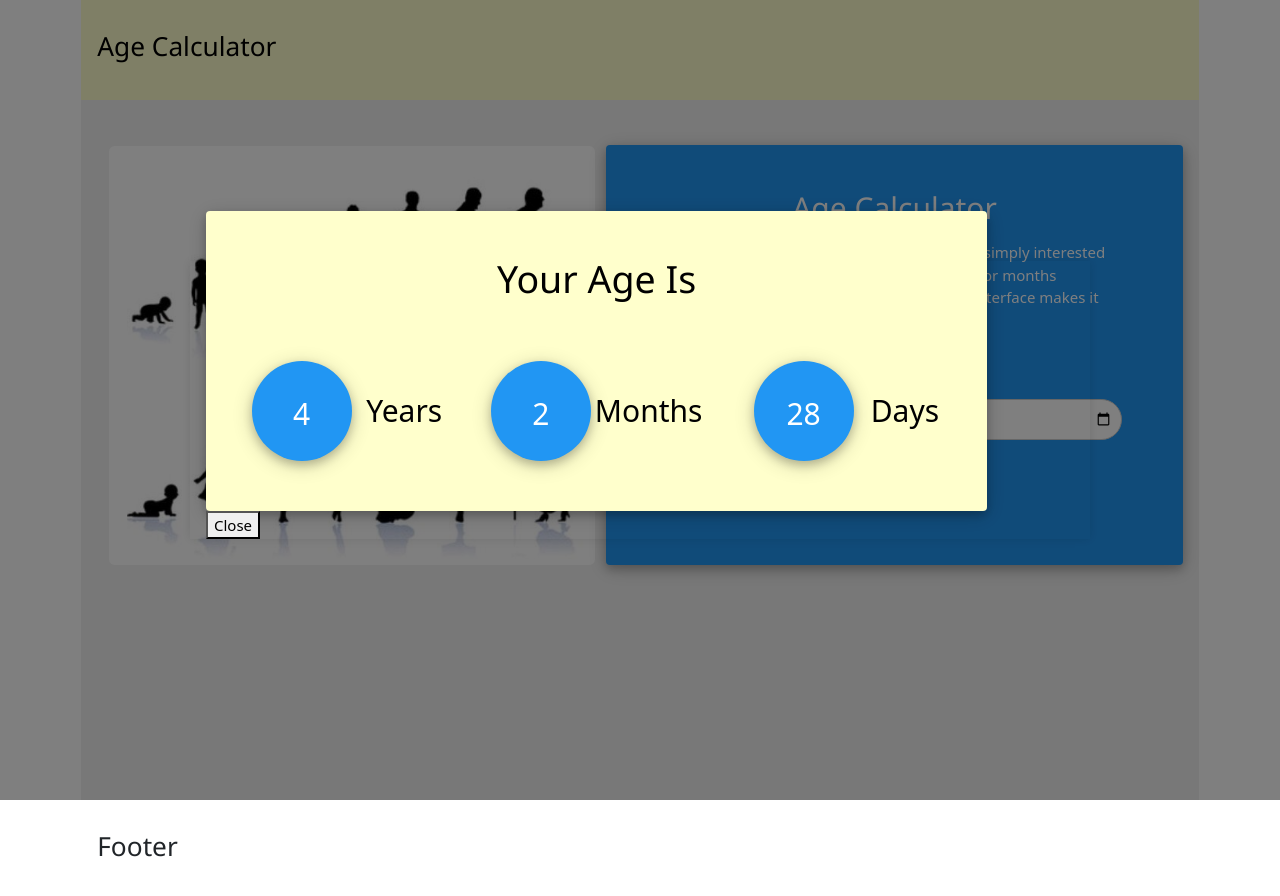
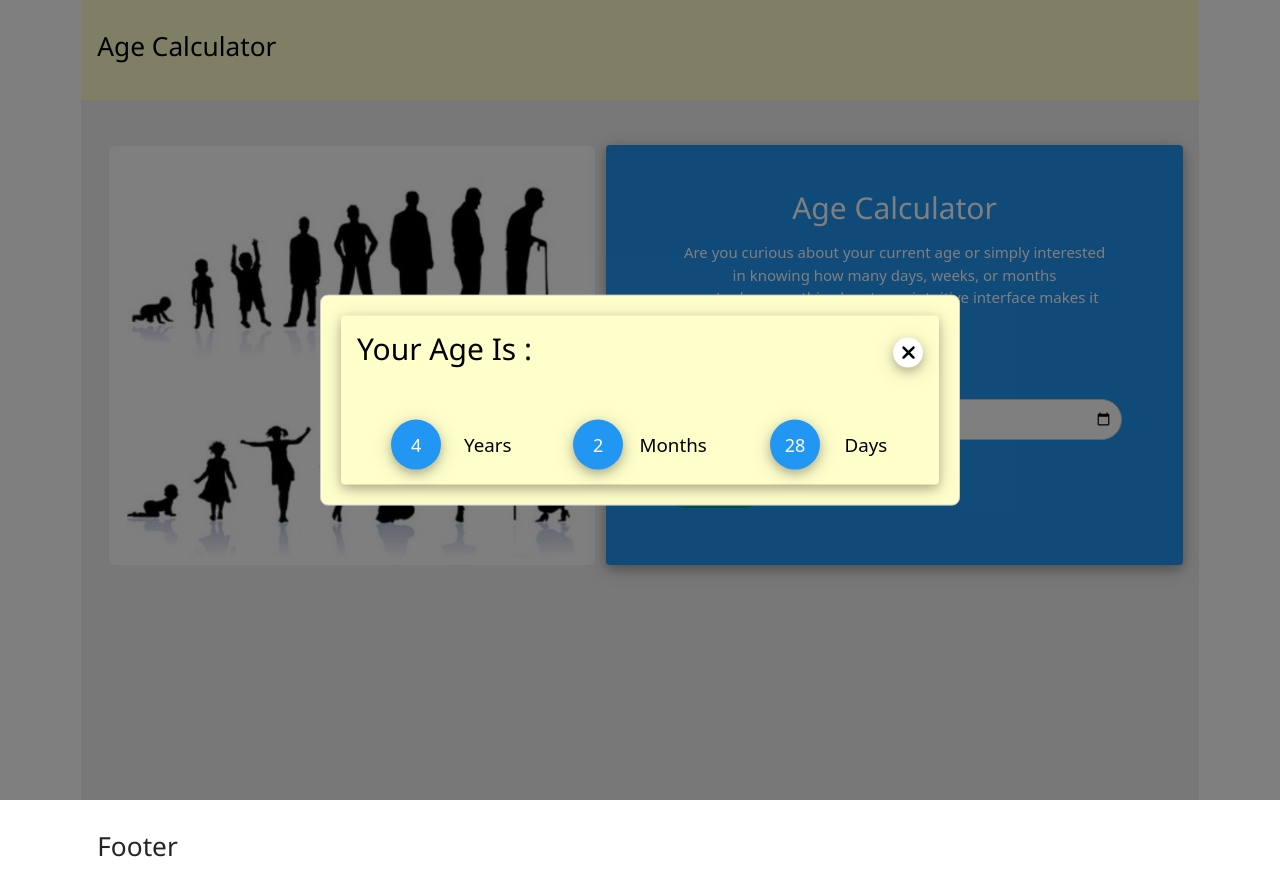
Before and after one commit to DEANKAGO/TechAlpha_ageCalculator., a React (Create React App) app: page / in a window 1280 px wide. Both pictures are taken after typing "2020-01-15" into the empty fields and a click on the button "Calculate". Shown: the top 896 px of the page. Built offline with nearby package versions, Linux system fonts and the light colour scheme.

Commit message:
restyle modal

```diff
--- a/src/components/Results/Results.jsx
+++ b/src/components/Results/Results.jsx
@@ -2,34 +2,46 @@ import React from 'react';
 import './results.css';
 import { Row } from 'react-bootstrap';
 import { Col } from 'react-bootstrap';
+import { Image } from 'react-bootstrap';
+import cancel from '../../images/xmark-solid.svg';
 
 export const Results = (props) => {
   return (
-    <div
-      className='w3-container w3-card-4 w3-center results w3-pale-yellow w3-round'
-      style={{ height: 300 }}
-    >
-      {/* <div className='w3-blue w3-card-4 m-5' > */}
-      <h1 className='mt-5'>Your Age Is</h1>
+    <div className='w3-container w3-card-4 w3-center results w3-pale-yellow w3-round'>
+      <div className='mt-3 head'>
+        <h2>Your Age Is :</h2>
+        <span
+          className='w3-white w3-circle w3-card-4 icon zoom-in-on-hover'
+          onClick={() => {
+            {
+              props.setModalIsOpen(false);
+            }
+            {
+              props.resetCalculator();
+            }
+          }}
+        >
+          <Image src={cancel} className='cancel' />
+        </span>
+      </div>
       <div className='mt-5 age'>
         <Row className='' style={{ width: '100%' }}>
-          <Col className='column p-3'>
+          <Col className='column'>
             <p className='details w3-blue w3-circle w3-card-4'>{props.age}</p>
-            <p className='fs-2'>Years</p>
+            <p className='fs-5'>Years</p>
           </Col>
-          <Col className='column p-3'>
+          <Col className='column'>
             <p className='details w3-blue w3-circle w3-card-4'>
               {props.months}
             </p>
-            <p className='fs-2'>Months</p>
+            <p className='fs-5'>Months</p>
           </Col>
-          <Col className='column p-3'>
+          <Col className='column'>
             <p className='details w3-blue w3-circle w3-card-4'>{props.days}</p>
-            <p className='fs-2'>Days</p>
+            <p className='fs-5'>Days</p>
           </Col>
         </Row>
       </div>
-      {/* </div> */}
     </div>
   );
 };
--- a/src/components/Results/results.css
+++ b/src/components/Results/results.css
@@ -1,6 +1,5 @@
 .results {
-    width: 90%;
-    margin-top: -50px;
+    width: 100%;
     align-items: center;
     justify-content: center;
 }
@@ -11,15 +10,38 @@
     justify-content: space-evenly;
 }
 .details {
-    width: 100px;
-    height: 100px;
+    width: 50px;
+    height: 50px;
     align-items: center;
     justify-content: center;
-    padding-top: 30px;
-    font-size: 30px;
+    padding-top: 12px;
+    font-size: 18px;
 }
 .age {
     display: flex;
     align-items: center;
     justify-content: center;
 }
+.head {
+    display: flex;
+    flex-direction: row;
+    justify-content: space-between;
+    align-items: center;
+}
+.cancel {
+    height: 20px;
+}
+.icon {
+    display: flex;
+    height: 30px;
+    width: 30px;
+    align-items: center;
+    justify-content: center;
+}
+.zoom-in-on-hover {
+    transition: transform 0.3s ease;
+}
+
+.zoom-in-on-hover:hover {
+    transform: scale(1.15);
+}
--- a/src/components/Search/Search.jsx
+++ b/src/components/Search/Search.jsx
@@ -10,16 +10,20 @@ import { Results } from '../Results/Results';
 
 const customStyles = {
   overlay: {
-    display: 'flex',
-    alignItems: 'center',
-    justifyContent: 'center',
     backgroundColor: 'rgba(0, 0, 0, 0.5)',
   },
   content: {
-    position: 'static',
-    width: '900px',
-    maxHeight: '100%',
-    boxShadow: '0px 0px 10px rgba(0, 0, 0, 0.1)',
+    top: '50%',
+    left: '50%',
+    right: 'auto',
+    bottom: 'auto',
+    marginRight: '-50%',
+    transform: 'translate(-50%, -50%)',
+    width: '50%',
+    padding: '20px',
+    borderRadius: '8px',
+    boxShadow: '0px 0px 10px rgba(0, 0, 0, 0.1ss)',
+    backgroundColor: '#FFFFCC',
   },
 };
 
@@ -54,7 +58,6 @@ const Search = () => {
       months--;
     }
 
-
     setAge(age);
     setMonths(months);
     setDays(days);
@@ -78,7 +81,7 @@ const Search = () => {
           <Col className='w3-container'>
             <Image src={Welcome} alt='welcome' rounded fluid />
           </Col>
-          <Col className='w3-container w3-blue w3-round p-5 w3-card-4'>
+          <Col className='w3-container w3-blue w3-round p-5 w3-card-4 col2'>
             <div className='w3-center'>
               <h2 className='w3-bold mb-3 fs-2'>Age Calculator</h2>
               <p className='mb-5'>
@@ -100,7 +103,7 @@ const Search = () => {
                 name='dateOfBirth'
               />
               <button
-                className='w3-btn w3-teal w3-round-xxlarge mt-3'
+                className='w3-btn w3-teal w3-round-xxlarge mt-3 zoom-in-on-hover'
                 onClick={() => {
                   currentAge();
                 }}
@@ -111,21 +114,18 @@ const Search = () => {
           </Col>
         </Row>
         <Modal
-          className='w3-container'
           isOpen={modalIsOpen}
           onRequestClose={() => setModalIsOpen(false)}
           style={customStyles}
         >
           <div>
-            <Results age={age} months={months} days={days} />
-            <button
-              onClick={() => {
-                setModalIsOpen(false);
-                resetCalculator();
-              }}
-            >
-              Close
-            </button>
+            <Results
+              age={age}
+              months={months}
+              days={days}
+              setModalIsOpen={setModalIsOpen}
+              resetCalculator={resetCalculator}
+            />
           </div>
         </Modal>
       </Container>
--- a/src/components/Search/search.css
+++ b/src/components/Search/search.css
@@ -1,3 +1,10 @@
 .description {
   height: auto;
 }
+.zoom-in-on-hover {
+  transition: transform 0.3s ease;
+}
+
+.zoom-in-on-hover:hover {
+  transform: scale(1.15);
+}
```
Also changed, not shown: src/images/xmark-solid.svg (added).
